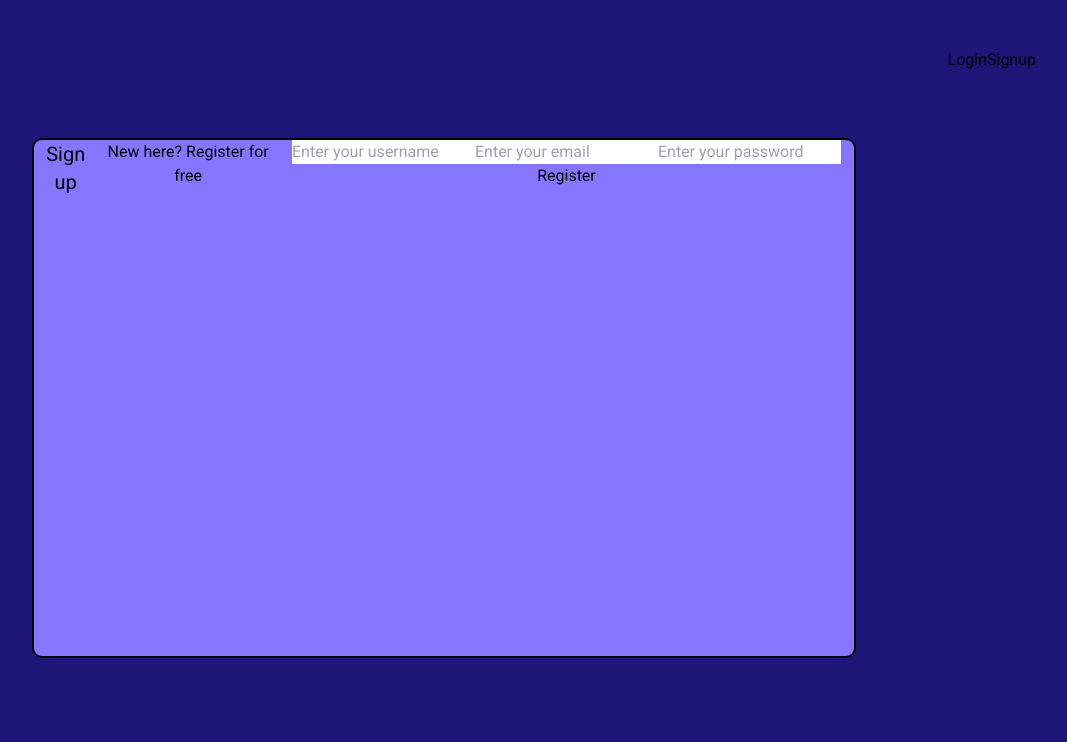
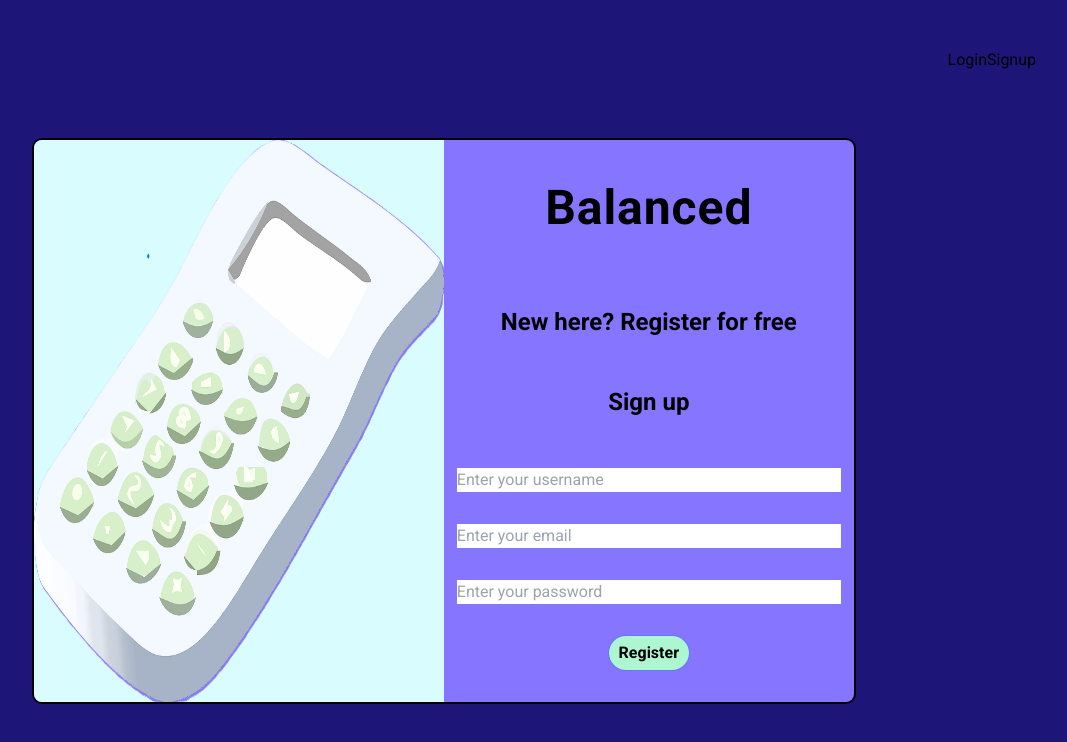
Before and after one commit to Ruthstring/Balanced_FE, a React (Vite) app: page /signup in a window 1280 px wide. Shown: the top 742 px of the page, without its empty margins (196-1263 px from the left). Built offline with nearby package versions, Linux system fonts and the light colour scheme.

Commit message:
style structure for Login and Signup page. Added chart to balance.

```diff
--- a/src/components/Chart.jsx
+++ b/src/components/Chart.jsx
@@ -39,7 +39,7 @@ const Chart = ({ balances }) => {
                     weight: '600', // '600' corresponds to 'semibold' in Tailwind CSS
                     size: 14 // Adjust font size if needed
                 },
-                formatter: (value) => value // Display the value inside the bar
+                formatter: (value) => value.toFixed(2) // Display the value inside the bar
             },
             annotation: {
                 annotations: {
--- a/src/components/Signup.jsx
+++ b/src/components/Signup.jsx
@@ -1,5 +1,6 @@
 import React, { useState } from 'react';
 import axios from 'axios';
+import SignupImage from "../assets/imageforlogin.png";
 
 const RegisterForm = () => {
   const [email, setEmail] = useState('');
@@ -10,10 +11,7 @@ const RegisterForm = () => {
   const handleSubmit = async (e) => {
     e.preventDefault();
     try {
-      const response = await axios.post(
-        'http://localhost:5000/api/auth/register',
-        { username, email, password }
-      );
+      const response = await axios.post('http://localhost:5000/api/auth/register', { username, email, password });
       console.log('Registration successful:', response.data);
       //to redirect to login page or handle success message
       setSuccess(true);
@@ -24,14 +22,16 @@ const RegisterForm = () => {
     }
   };
 
+
+
 return (
-    <>
-    <div class ="logincontainerouter">
+  <div className="logincontainerouter">
+    <div className="logincontainer">
+      <img src={SignupImage} alt="Signup Visual" />
 
-    <div class="logincontainer">
-
-    <p className="text-xl mb-10">Sign up</p>
-
+      <div className="loginform">
+        <h1 className="mb-12">Balanced</h1>
+        <p className="text-xl mt-4">New here? Register for free </p>
         {success ? (
           <div>
             <p>Registration successful! You can now login.</p>
@@ -39,35 +39,36 @@ const RegisterForm = () => {
           </div>
         ) : (
           <>
-
-        <p className="flex flex-col items-center gap-8">New here? Register for free</p>
-        <form onSubmit={handleSubmit}>
+            <p className="text-center">Sign up</p>
+            <form onSubmit={handleSubmit} className="flex flex-col items-center gap-8">
               <input
                 type="text"
                 placeholder="Enter your username"
                 value={username}
                 onChange={(e) => setUsername(e.target.value)}
+                className="input input-bordered sm:w-96 bg-base-200"
               />
               <input
                 type="email"
                 placeholder="Enter your email"
                 value={email}
                 onChange={(e) => setEmail(e.target.value)}
+                className="input input-bordered sm:w-96 bg-base-200"
               />
               <input
                 type="password"
                 placeholder="Enter your password"
                 value={password}
                 onChange={(e) => setPassword(e.target.value)}
+                className="input input-bordered sm:w-96 bg-base-200"
               />
-          <button type="submit">Register</button>
+              <button type="submit" className="btn-see">Register</button>
             </form>
           </>
         )}
-
       </div>
     </div>
-    </>
+  </div>
 );
 };
 
```
Lines whose indentation alone changed are shown as unchanged.
